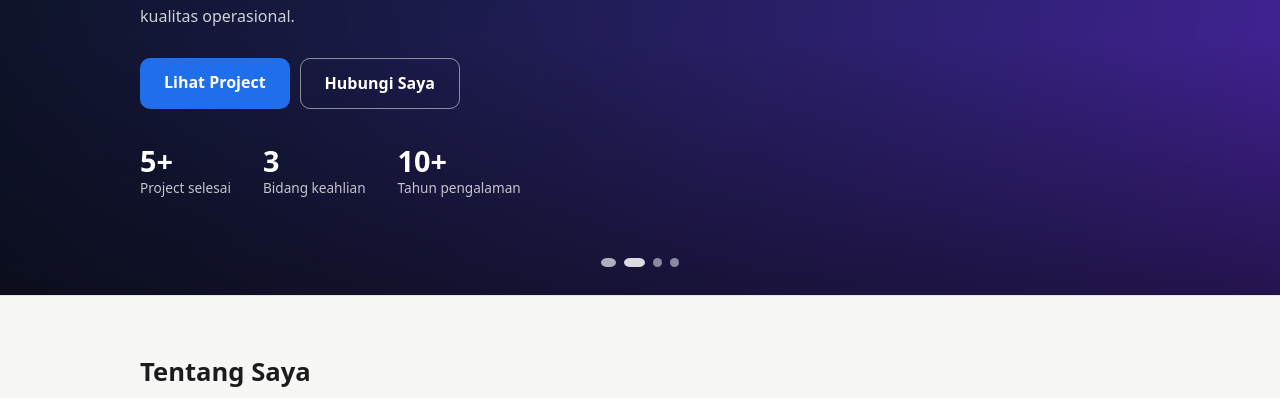
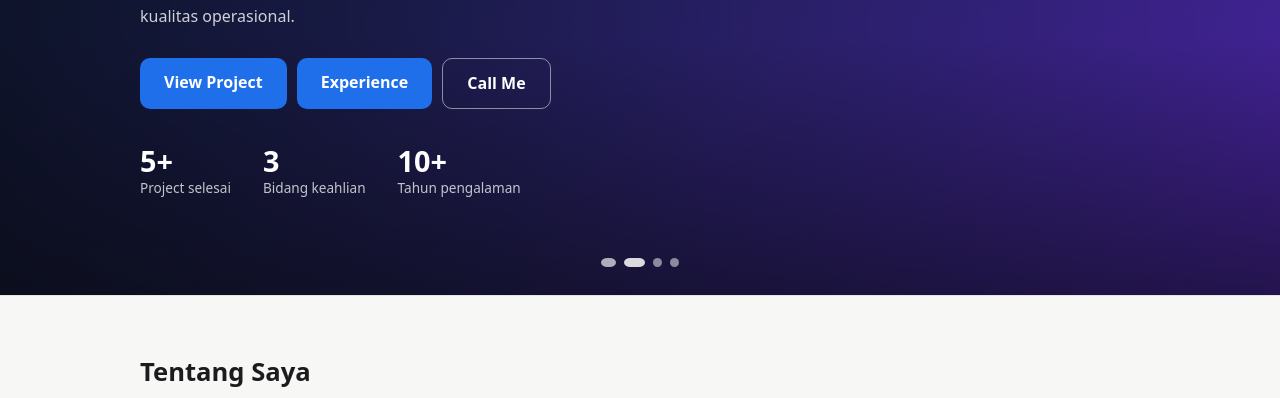
Before and after one commit to budiachmadc23/Portfolio, a plain HTML site: page index.html in a window 1280 px wide. Shown: the part 401-799 px from the top of the page. Drawn offline with Linux system fonts and the light colour scheme.

Commit message:
Update index.html

```diff
--- a/index.html
+++ b/index.html
@@ -236,8 +236,9 @@
           hingga solusi berbasis AI, untuk meningkatkan efisiensi dan kualitas operasional.
         </p>
         <div class="cta">
-          <a class="btn" href="#project">Lihat Project</a>
-          <a class="btn ghost" href="#kontak">Hubungi Saya</a>
+          <a class="btn" href="#project">View Project</a>
+          <a class="btn" href="#project">Experience</a>
+          <a class="btn ghost" href="#kontak">Call Me</a>
         </div>
         <div class="stats">
           <!-- GANTI angka sesuai pencapaian kamu -->
```
